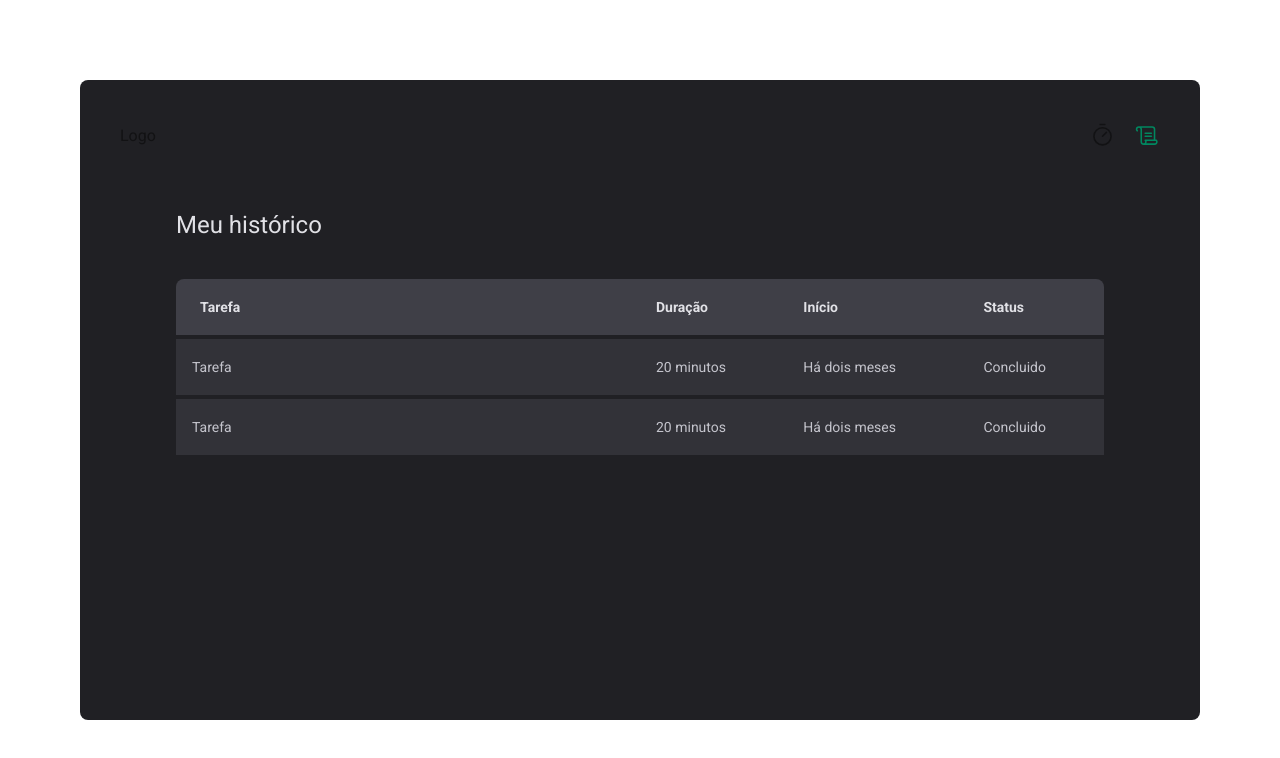
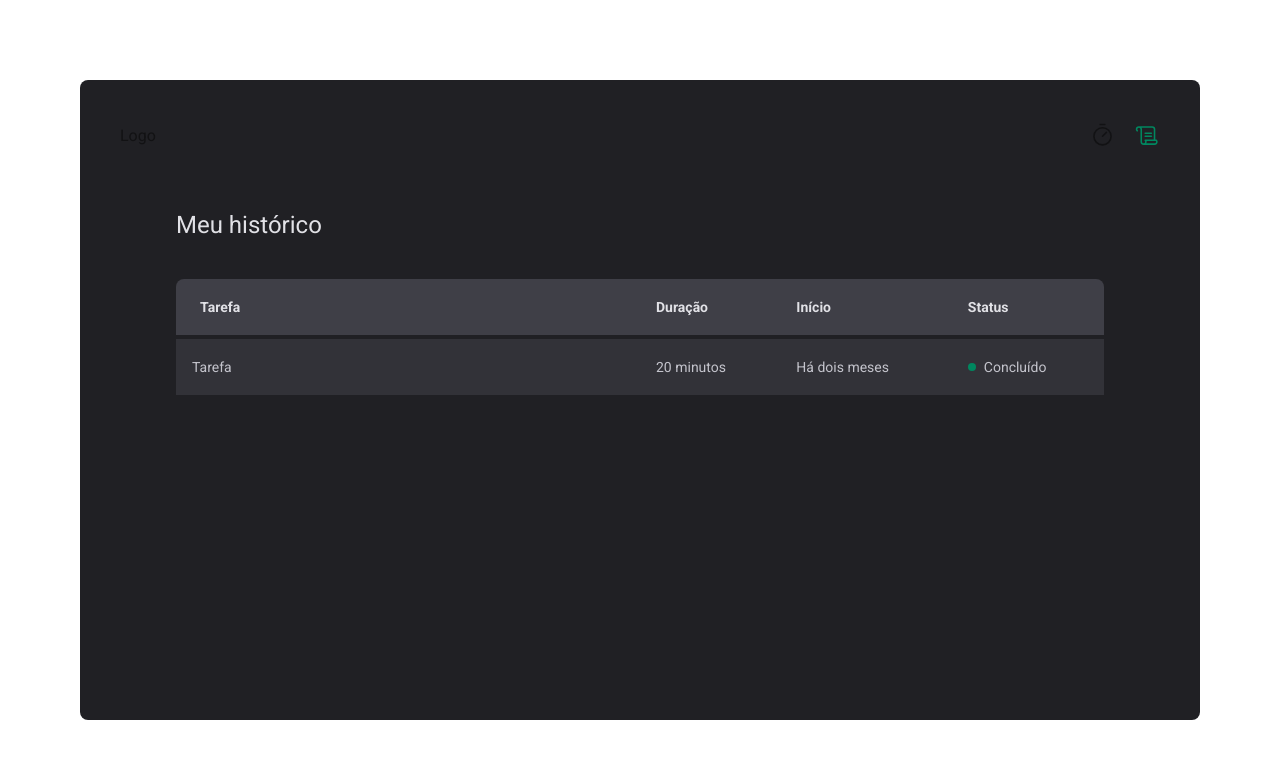
Before and after one commit to rennegomes/IgniteTimerTailwindcss, a Next.js app: page /historico in a window 1280 px wide. Shown: the top 758 px of the page. Built offline with nearby package versions, Linux system fonts and the light colour scheme.

Commit message:
:sparkles: feat: Component de status do historico

```diff
--- a/src/app/historico/page.tsx
+++ b/src/app/historico/page.tsx
@@ -1,3 +1,5 @@
+import Status from "@/components/Status";
+
 export default function historico() {
     return (
      <div className="flex-1 flex flex-col p-14">
@@ -7,10 +9,18 @@ export default function historico() {
          <table className="w-full border-separate border-spacing-y-1 min-w-[600px]">
             <thead>
                <tr className="bg-zinc-700 text-gray-title">
-                  <th className="p-4 text-left  leading-6 text-sm first:rounded-tl-lg last:rounded-tr-lg first:pl-6 first:w-1/2 last:pr-6 ">Tarefa</th>
-                  <th className="p-4 text-left  leading-6 text-sm first:rounded-tl-lg last:rounded-tr-lg first:pl-6 first:w-1/2 last:pr-6 ">Duração</th>
-                  <th className="p-4 text-left  leading-6 text-sm first:rounded-tl-lg last:rounded-tr-lg first:pl-6 first:w-1/2 last:pr-6 ">Início</th>
-                  <th className="p-4 text-left  leading-6 text-sm first:rounded-tl-lg last:rounded-tr-lg first:pl-6 first:w-1/2 last:pr-6 ">Status</th>
+                  <th className="p-4 text-left  leading-6 text-sm first:rounded-tl-lg last:rounded-tr-lg first:pl-6
+                  first:w-1/2 last:pr-6 "
+                  >Tarefa</th>
+                  <th className="p-4 text-left  leading-6 text-sm first:rounded-tl-lg last:rounded-tr-lg first:pl-6
+                  first:w-1/2 last:pr-6 "
+                  >Duração</th>
+                  <th className="p-4 text-left  leading-6 text-sm first:rounded-tl-lg last:rounded-tr-lg first:pl-6
+                  first:w-1/2 last:pr-6 "
+                  >Início</th>
+                  <th className="p-4 text-left  leading-6 text-sm first:rounded-tl-lg last:rounded-tr-lg first:pl-6
+                  first:w-1/2 last:pr-6 "
+                  >Status</th>
                </tr>
             </thead>
             <tbody>
@@ -18,13 +28,9 @@ export default function historico() {
                   <td className="p-4 text-sm leading-6">Tarefa</td>
                   <td className="p-4 text-sm leading-6">20 minutos</td>
                   <td className="p-4 text-sm leading-6">Há dois meses</td>
-                  <td className="p-4 text-sm leading-6">Concluido</td>
-               </tr>
-               <tr className="bg-gray-divider text-gray-text">
-                  <td className="p-4 text-sm leading-6">Tarefa</td>
-                  <td className="p-4 text-sm leading-6">20 minutos</td>
-                  <td className="p-4 text-sm leading-6">Há dois meses</td>
-                  <td className="p-4 text-sm leading-6">Concluido</td>
+                  <td className="p-4 text-sm leading-6">
+                     <Status corStatus="verde" nomeStatus="concluido" />
+                  </td>
                </tr>
             </tbody>
          </table>
--- /dev/null
+++ b/src/components/Status.tsx
@@ -0,0 +1,25 @@
+interface StatusProps{
+    nomeStatus: keyof typeof statusNome,
+    corStatus: keyof typeof statusCor
+}
+
+const statusNome = {
+    concluido: 'Concluído',
+    andamento: 'Em andamento',
+    interrompido: 'Interrompido'
+} as const
+
+const statusCor = {
+    verde: 'before:bg-green',
+    amarelo: 'before:bg-yellow-500',
+    vermelho: 'before:bg-red'
+} as const
+
+
+export default function Status(props: StatusProps){
+    return(
+        <span className={`flex items-center gap-2  before:w-2 before:h-2 before:rounded-full before:container-[''] ${statusCor[props.corStatus]}`}>
+            {statusNome[props.nomeStatus]}
+        </span>
+    )
+}
```
